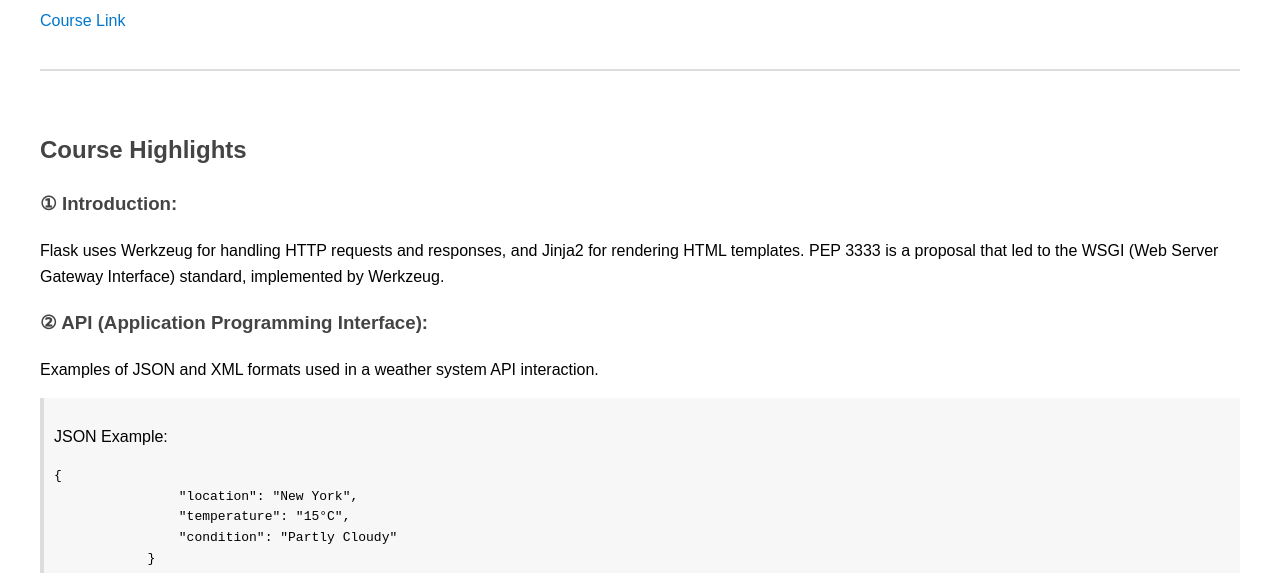
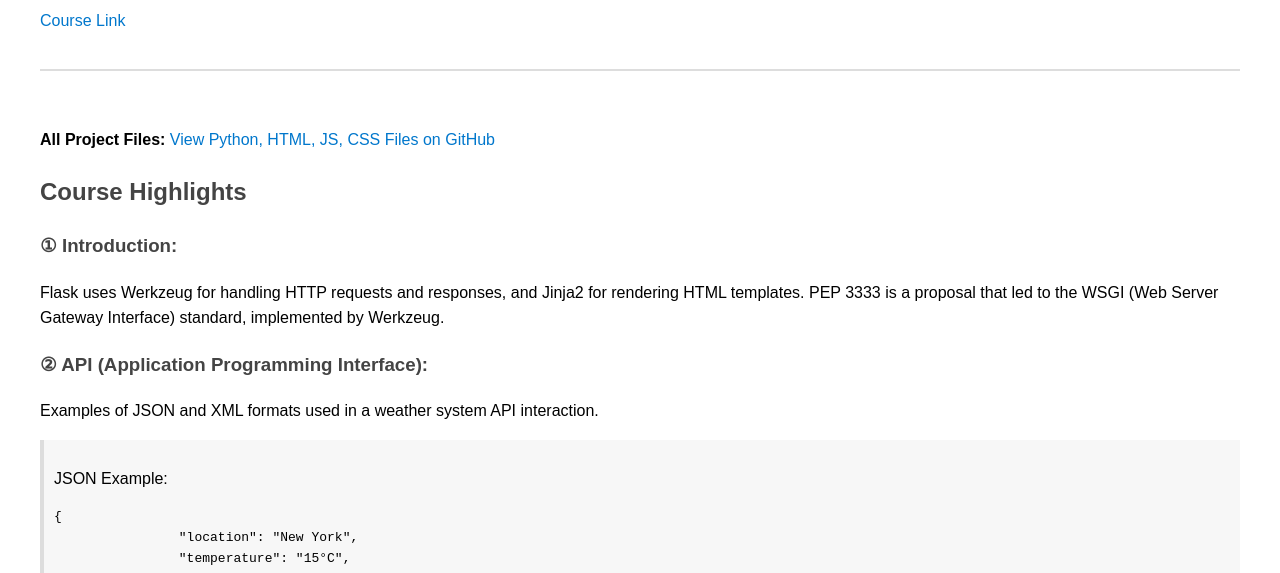
Before and after one commit to m-chuu/MyPortfolioRepo, a plain HTML site: page Learning/Flask_Web_Framework.html in a window 1280 px wide. Shown: the part 188-761 px from the top of the page. Drawn offline with Linux system fonts and the light colour scheme.

Commit message:
upload flask learning process_second_edit

```diff
--- a/Learning/Flask_Web_Framework.html
+++ b/Learning/Flask_Web_Framework.html
@@ -44,6 +44,8 @@
     </header>
 
     <section>
+        <p><strong>All Project Files:</strong> <a href="https://github.com/m-chuu/MyPortfolioRepo/blob/main/Learning/Flask">View Python, HTML, JS, CSS Files on GitHub</a></p>
+
         <h2>Course Highlights</h2>
         <h3>① Introduction:</h3>
         <p>Flask uses Werkzeug for handling HTTP requests and responses, and Jinja2 for rendering HTML templates. PEP 3333 is a proposal that led to the WSGI (Web Server Gateway Interface) standard, implemented by Werkzeug.</p>
```
Also changed, not shown: self-learning.html (+1 -0 lines).
